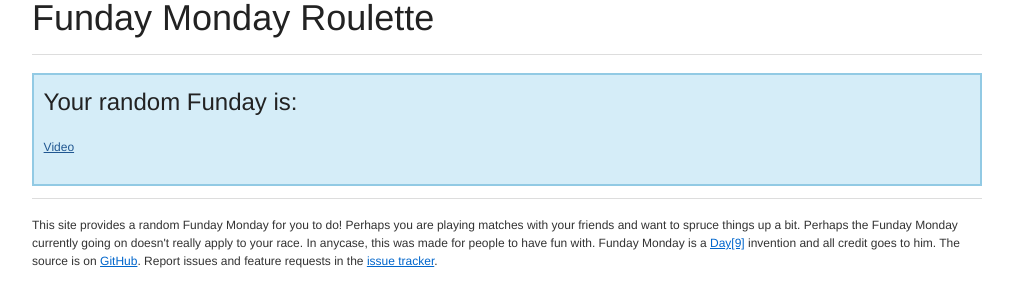
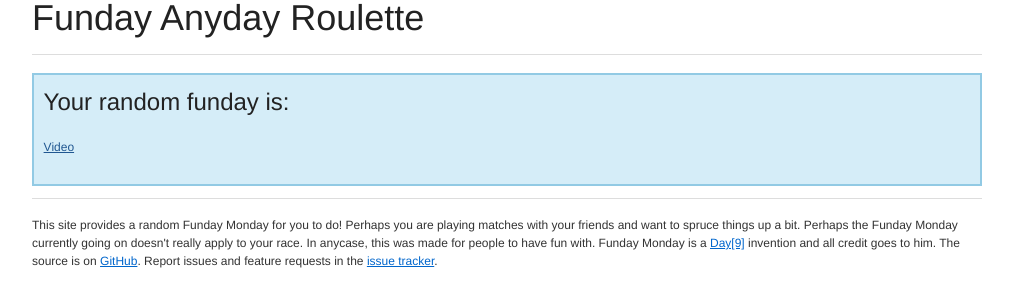
Before and after one commit to wraithan/funday, a Django app: template anyday/core/templates/home.html in a window 1280 px wide. Shown: the top 307 px of the page, without its empty margins (133-1146 px from the left). Run offline with Django 3.2, Linux system fonts and the light colour scheme; the template is opened without the code that fills it, so the values that code supplies are empty; parts of the project's set-up code (start-up, migrations or seed data) failed here and were passed over.

Commit message:
copy changes

```diff
--- a/anyday/core/templates/base.html
+++ b/anyday/core/templates/base.html
@@ -9,7 +9,7 @@
   </head>
   <body>
     <div class="container">
-      <h1>Funday Monday Roulette</h1>
+      <h1>Funday Anyday Roulette</h1>
       <hr>
       {% block content %}
       {% endblock content %}
--- a/anyday/core/templates/home.html
+++ b/anyday/core/templates/home.html
@@ -2,7 +2,7 @@
 
 {% block content %}
 <div class="choice info">
-  <h2>Your random Funday is:</h2>
+  <h2>Your random funday is:</h2>
   <h3>{{ object.name }}</h3>
   <p>{{ object.description }}</p>
   <p><a href="{{ object.video }}">Video</a></p>
```
